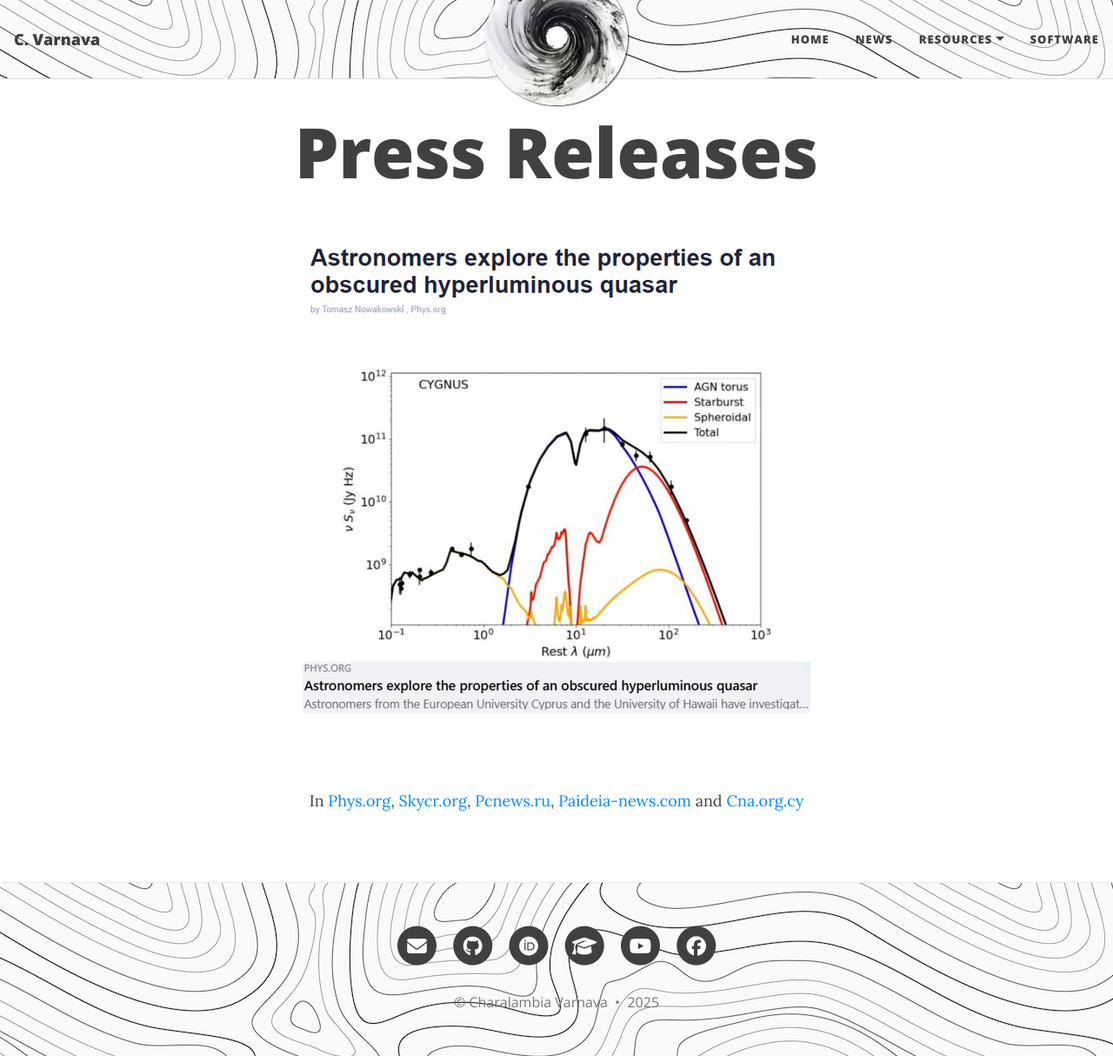
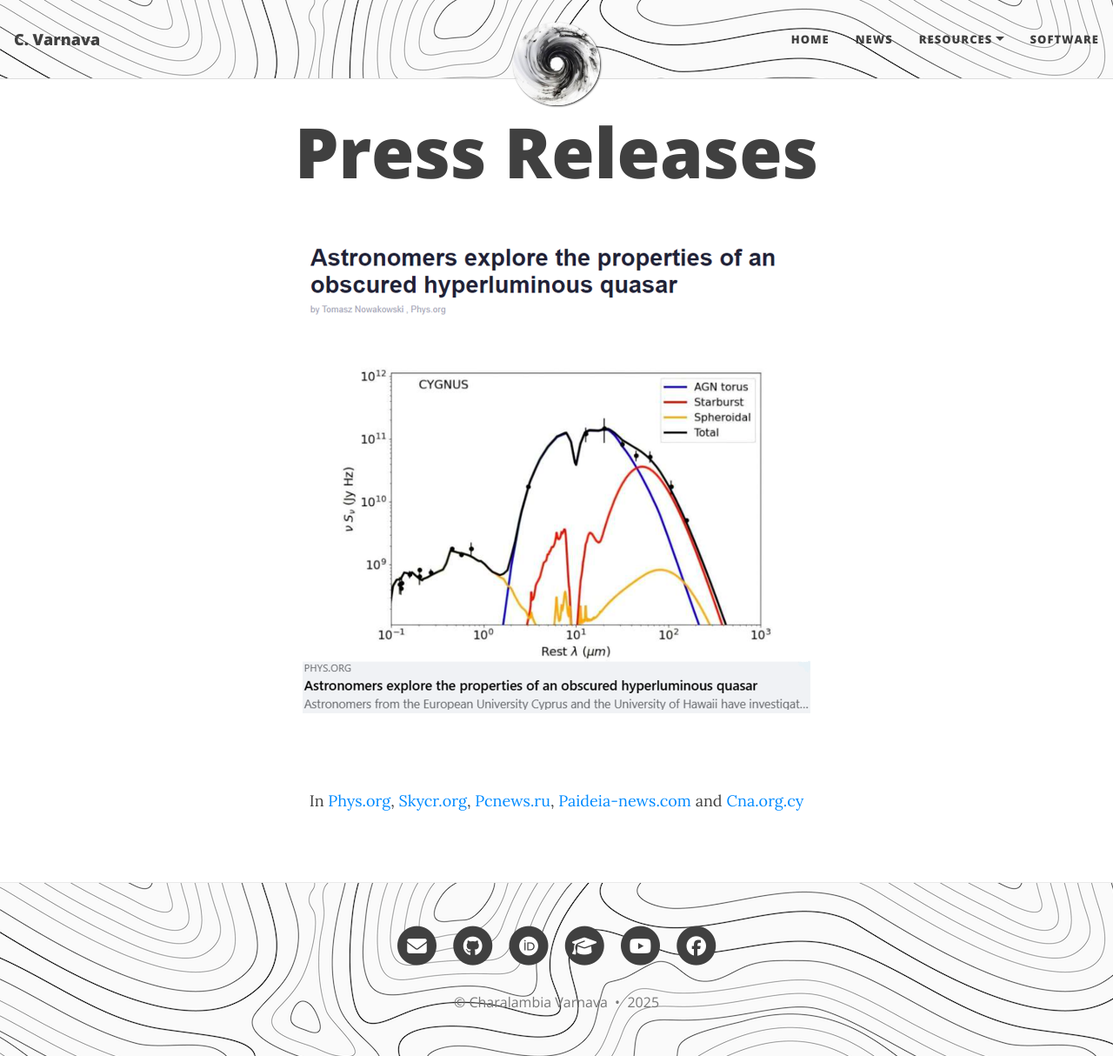
Before and after one commit to ch-var/ch-var.github.io, a Jekyll site: the page built from press_releases.html, in a window 1280 px wide and 1214 px high. Shown: the whole window at 87% size. Built offline with Jekyll 4.4.1, drawn with Linux system fonts in a browser that asks for light colours.

Commit message:
Update beautifuljekyll.css

```diff
--- a/assets/css/beautifuljekyll.css
+++ b/assets/css/beautifuljekyll.css
@@ -384,9 +384,9 @@ img {
   display: none;
 }
 
-@media (min-width: 1200px) {
+@media (min-width: 200px) {
   .navbar-custom.top-nav-regular .avatar-container {
-    width: 10.25rem;
+    width: 6.25rem;
     bottom: -1.9375rem;
   }
 
```
